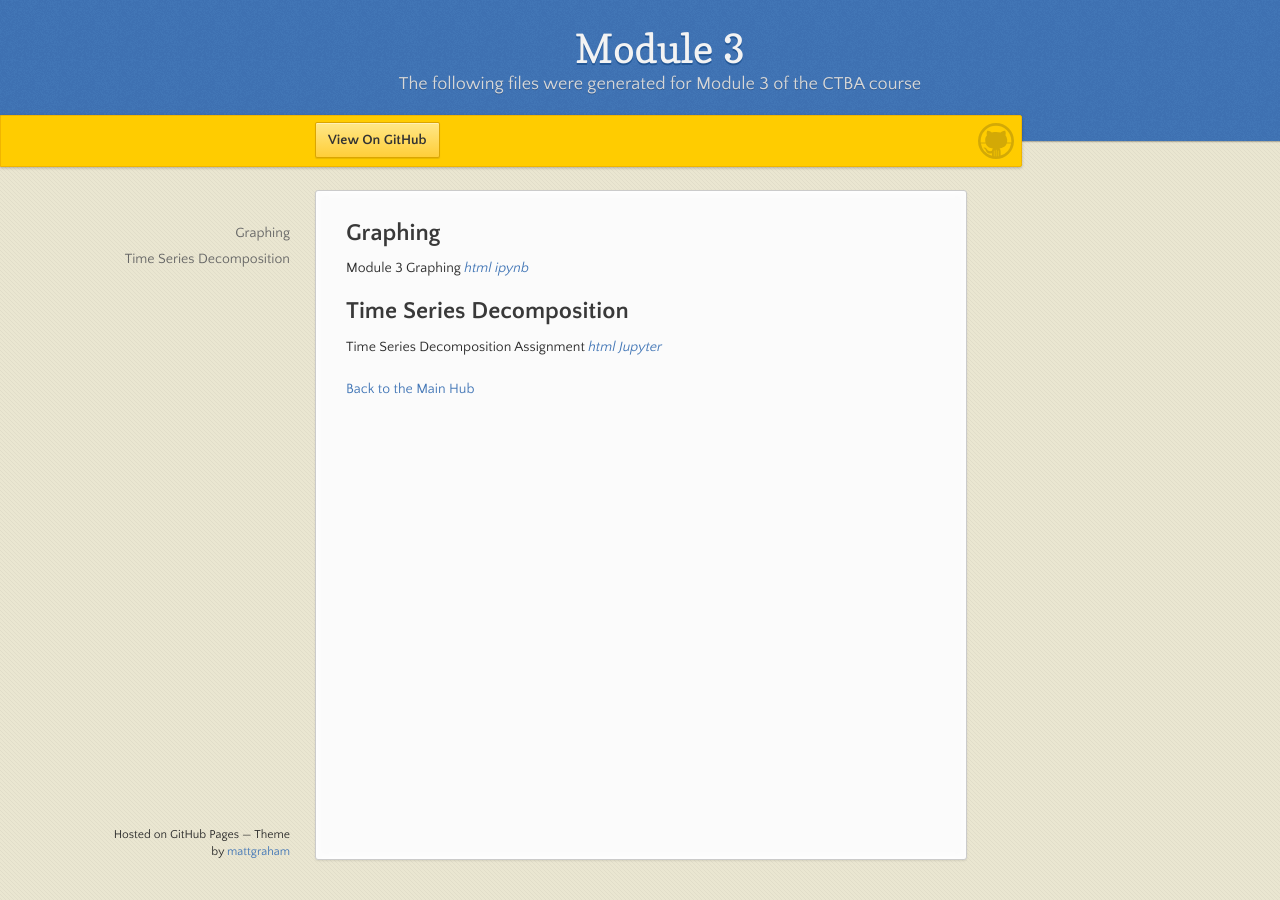
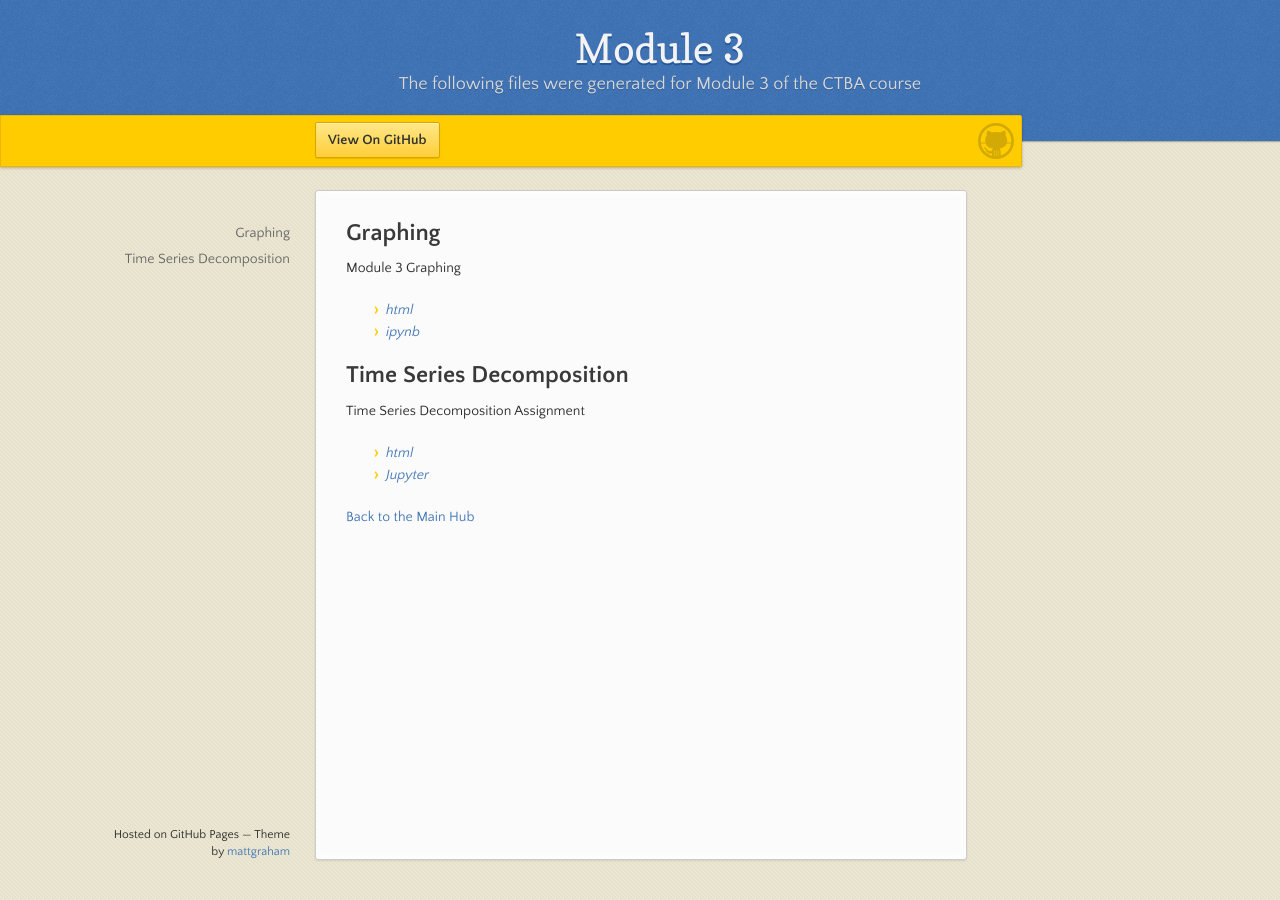
Before and after one commit to jksmith01/jksmith01.github.io, a Jekyll site: the page built from Module3/index.md, in a window 1280 px wide. Built offline with Jekyll 4.4.1, drawn with Linux system fonts in a browser that asks for light colours; our own code applies the rules of GitHub Pages for plain Markdown files.

```diff
--- a/Module3/index.md
+++ b/Module3/index.md
@@ -4,11 +4,15 @@ description: The following files were generated for Module 3 of the CTBA course
 ---
 ## Graphing
 
-Module 3 Graphing  _[html](M3Graphing.html)_  _[ipynb](M3Graphing.ipynb)_
+Module 3 Graphing
+- _[html](M3Graphing.html)_
+- _[ipynb](M3Graphing.ipynb)_
 
 ## Time Series Decomposition
 
-Time Series Decomposition Assignment _[html](TimeSeries.html)_ _[Jupyter](TimeSeries.ipynb)_
+Time Series Decomposition Assignment
+- _[html](TimeSeries.html)_
+- _[Jupyter](TimeSeries.ipynb)_
 
 
 
```
